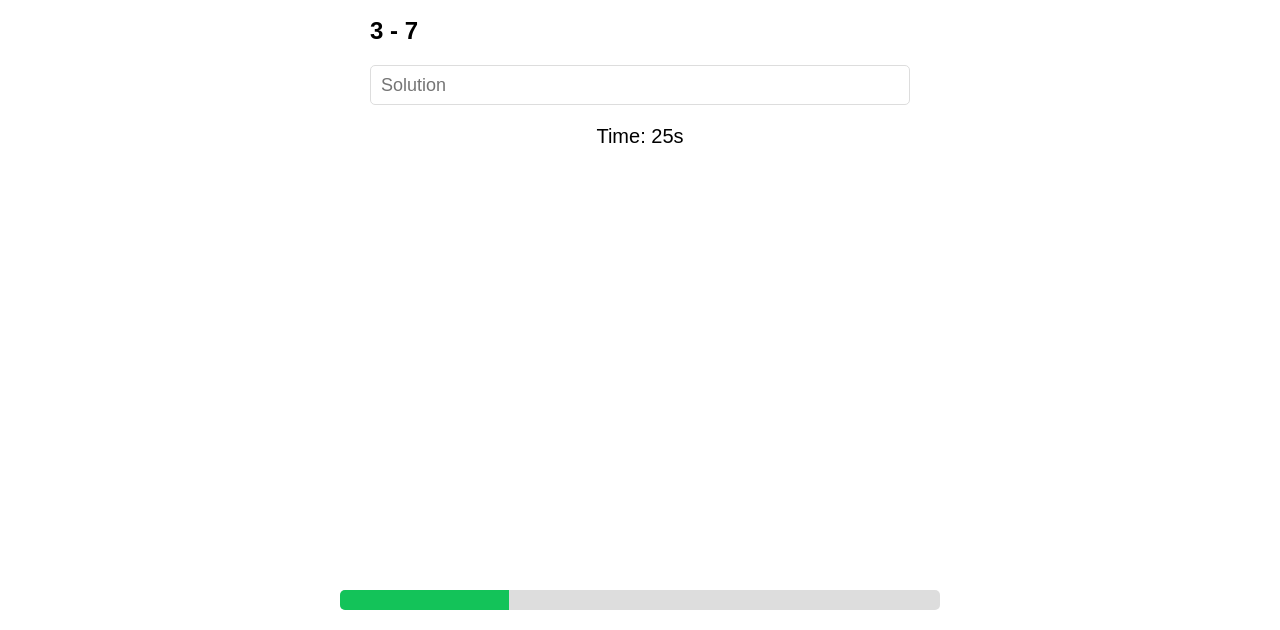
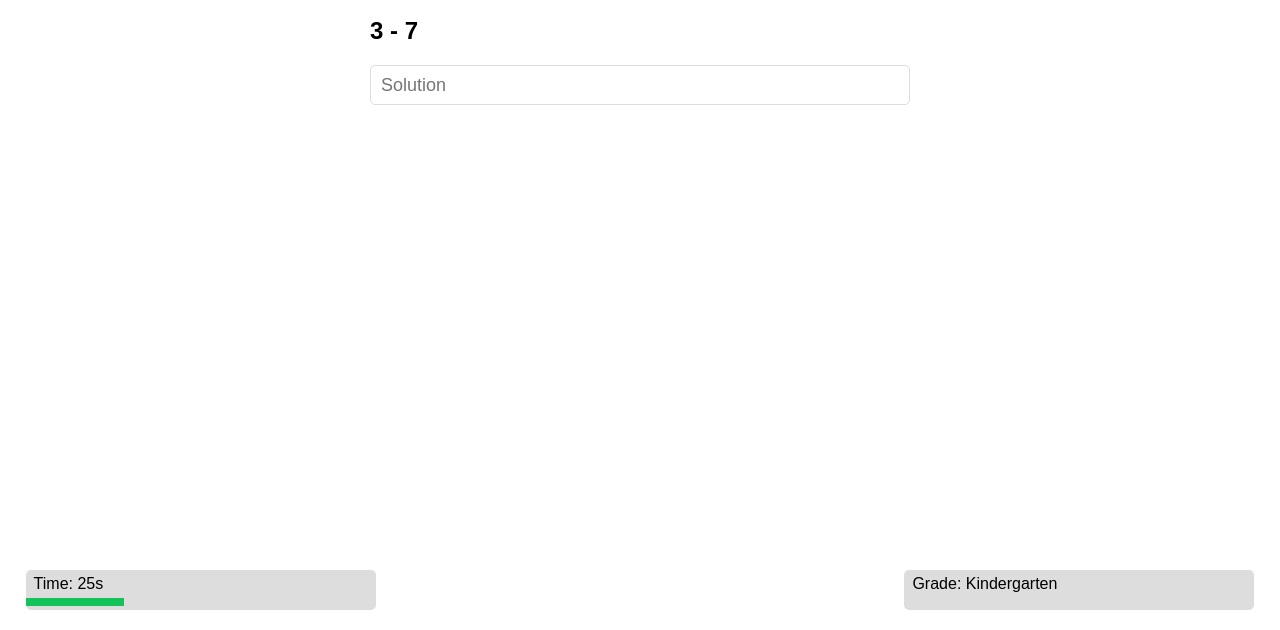
Before and after one commit to apcaulfield/mathquiz, a plain HTML site: page index.html in a window 1280 px wide. Shown: the part 170-800 px from the top of the page. Drawn offline with Linux system fonts and the light colour scheme.

Commit message:
-Timer and progress indicators are now in the bottom left and right corners -Progress now updates based on how quickly questions are answered

```diff
--- a/index.html
+++ b/index.html
@@ -11,9 +11,13 @@
             <h2 id="problem"></h2>
             <input type="text" id="userAnswer" placeholder="Solution">
             <p id="feedback"></p>
-            <div id="timer">Time: <span id="time-remaining">60</span>s</div>
-            <div class="progress-container">
-                <div id="progress-bar"></div>
+            <div class="progress-container timer">
+                <div id="timer" class="bar-text">Time: <span id="time-remaining">30</span>s</div>
+                <div id="timer-bar" class="progress-bar"></div>
+            </div>
+            <div class="progress-container score">
+                <div id="grade" class="bar-text">Grade: <span id= "grade">Kindergarten</span></div>
+                <div id="progress-score-bar" class="progress-bar"></div>
             </div>
         </div>
     </div>
--- a/script.js
+++ b/script.js
@@ -10,8 +10,8 @@ const operations = {
  * Used for formatting the equation that is displayed to the user.
  * Called by generateEquation() after difficulty specific properties are applied.
  * Returns equation as string and numerical solution to it.
- * @param {number[]} numbers - array containing all numbers included in current expression.
- * @param {string[]} operators - array containing all allowed operators for the current difficulty level.
+ * @param {number[]} numbers: array containing all numbers included in current expression.
+ * @param {string[]} operators: array containing all allowed operators for the current difficulty level.
  */
 function formatEquation(numbers, operators){
   let equation = '';
@@ -34,8 +34,8 @@ function formatEquation(numbers, operators){
 
 /**
 * Generates a random math equation for the user to solve.
-* grade: 0 = Kindergarden, 1 = 1st Grade, 2 = 2nd Grade, etc. up to 12.
-* progressScore: How close the user is to advancing to the next grade level. Used to adjust difficulty within a grade level.
+* @param {int} grade: 0 = Kindergarden, 1 = 1st Grade, 2 = 2nd Grade, etc. up to 12.
+* @param {float} progressScore: How close the user is to advancing to the next grade level. Used to adjust difficulty within a grade level.
 */
 function generateEquation(grade, progressScore) {
   let operators = ['+', '-'];
@@ -92,10 +92,17 @@ function generateEquation(grade, progressScore) {
   return equation;
 }
 
+let grade = 0;
+let score = 0;
+let progressScore = 0;
+
 // Initial and max time in seconds
 let timer = 30;
 const maxTime = 90;
 let intervalId;
+
+// Timer for how long it takes the user to answer the current problem
+let currentProblemTimer = 0;
 
 // Initial problem solution
 let initialEquation = generateEquation(0, 0);
@@ -103,7 +110,7 @@ let solution = initialEquation.solution;
 document.getElementById("problem").innerText = `${initialEquation.equation}\n`;
 
 // Display initial progress bar
-updateProgressBar();
+updateTimerBar();
 // Start the countdown timer
 startTimer();
 
@@ -120,13 +127,14 @@ document.getElementById("userAnswer").addEventListener("keydown", function (even
 function startTimer() {
     intervalId = setInterval(() => {
         timer -= 1;
+        currentProblemTimer += 1;
         document.getElementById("time-remaining").textContent = timer;
-        updateProgressBar();
+        updateTimerBar();
 
         if (timer <= 0) {
             clearInterval(intervalId);
             alert("Time's up! Game over.");
-            // Optionally, you could reset or end the game here
+            // TODO: reset or end game here
         }
     }, 1000); // Update every second
 }
@@ -134,14 +142,19 @@ function startTimer() {
 /**
  * Updates the width of the progress bar based on the remaining time.
  */
-function updateProgressBar() {
-    const progressBar = document.getElementById("progress-bar");
-    progressBar.style.width = `${(timer / maxTime) * 100}%`;
+function updateTimerBar() {
+    const timerBar = document.getElementById("timer-bar");
+    timerBar.style.width = `${(timer / maxTime) * 100}%`;
     if (timer <= 10) {
-        progressBar.style.backgroundColor = "#e74c3c"; // Change to red when time is low
+        timerBar.style.backgroundColor = "#e74c3c"; // Change to red when time is low
     } else {
-        progressBar.style.backgroundColor = "#13c359"; // Reset to green otherwise
+        timerBar.style.backgroundColor = "#13c359"; // Reset to green otherwise
     }
+}
+
+function updateProgressBar(){
+  const progressBar = document.getElementById("progress-score-bar");
+  progressBar.style.width = `${(progressScore * 100)}%`;
 }
 
 /**
@@ -151,27 +164,40 @@ function checkAnswer() {
     const userAnswer = parseFloat(document.getElementById("userAnswer").value);
     const feedback = document.getElementById("feedback");
 
+    // Correct answer
     if (userAnswer === solution) {
         feedback.style.color = "green";
-        console.log(`userAnswer: ${userAnswer}, Solution: ${solution}`);
+        feedback.innerText = "Correct!";
 
-        feedback.innerText = "Correct!";
+        //Updating progress
+        console.log(currentProblemTimer);
+        progressScore = Math.min(progressScore + (1 / (3 * currentProblemTimer)), 1);
+
+        //Updating score
 
         // Increase time by 5 seconds for correct answer
         timer = Math.min(timer + 5, 90); // Ensure timer doesn't exceed 30 seconds
+        currentProblemTimer = 0;
 
         // Generate a new equation
-        const newEquation = generateEquation(0, 0);
+        const newEquation = generateEquation(grade, progressScore);
         solution = newEquation.solution;
         document.getElementById("problem").innerText = `${newEquation.equation}\n`;
-        document.getElementById("userAnswer").value = ""; // Clear input box
     } else {
         feedback.style.color = "red";
         feedback.innerText = "Incorrect!";
 
+        // Decrease progress towards next grade by 25%
+        progressScore = Math.max(progressScore - 0.25, 0);
+
         // Decrease time by 3 seconds for incorrect answer
-        timer = Math.max(timer - 3, 0); // Ensure timer doesn't go below 0
+        timer = Math.max(timer - 3, 0);
     }
 
+    // Clear input box
+    document.getElementById("userAnswer").value = "";
+    document.getElementById("time-remaining").textContent = timer;
+    updateTimerBar();
     updateProgressBar();
+    console.log(progressScore);
 }
--- a/style.css
+++ b/style.css
@@ -15,23 +15,6 @@ body{
     margin: 100px auto 0;
     border-radius: 10px;
     padding: 30px;
-}
-.quiz{
-
-}
-
-#submitButton {
-    background-color: #13c359;  /* Button background color */
-    color: white;               /* Text color */
-    padding: 10px 20px;         /* Padding around the text */
-    font-size: 16px;            /* Text size */
-    border: none;               /* Removes the border */
-    border-radius: 5px;         /* Rounds the corners */
-    cursor: pointer;            /* Changes the cursor to a pointer when hovered */
-}
-
-#submitButton:hover {
-    background-color: #118b44;  /* Darkens the background color on hover */
 }
 
 /* Style for the current problem displayed */
@@ -52,26 +35,40 @@ body{
 }
 
 .progress-container {
-    width: 90%;
-    max-width: 600px;
+    width: 40vw; /* Sets it to max width */
+    max-width: 350px;
     background-color: #ddd;
     border-radius: 5px;
     overflow: hidden;
     position: fixed;
     bottom: 20px;
-    left: 50%;
-    transform: translateX(-50%);
+    height: 40px; /* Increased height to fit text and bar */
+    display: flex;
+    flex-direction: column;
 }
 
-#progress-bar {
-    height: 20px;
-    width: 100%; /* Initially full width, will be updated with JavaScript */
+.bar-text {
+    font-size: 16px;
+    line-height: 20px;
+    margin: 4px 0 4px 8px; /* Space around with left margin to align text */
+}
+
+.progress-bar {
+    height: 20px; /* Takes up half of progress container */
+    width: 0%;
     background-color: #13c359;
     transition: width 0.3s ease; /* Smooth transition for width change */
+    margin-bottom: 4px;
 }
 
-#timer {
-    text-align: center;
-    font-size: 20px;
-    margin-bottom: 10px;
+.progress-container.timer {
+    left: 2vw;
 }
+
+.progress-container.score {
+    right: 2vw;
+}
+
+#progress-score-bar{
+    background-color: #0c87de;
+}
```
